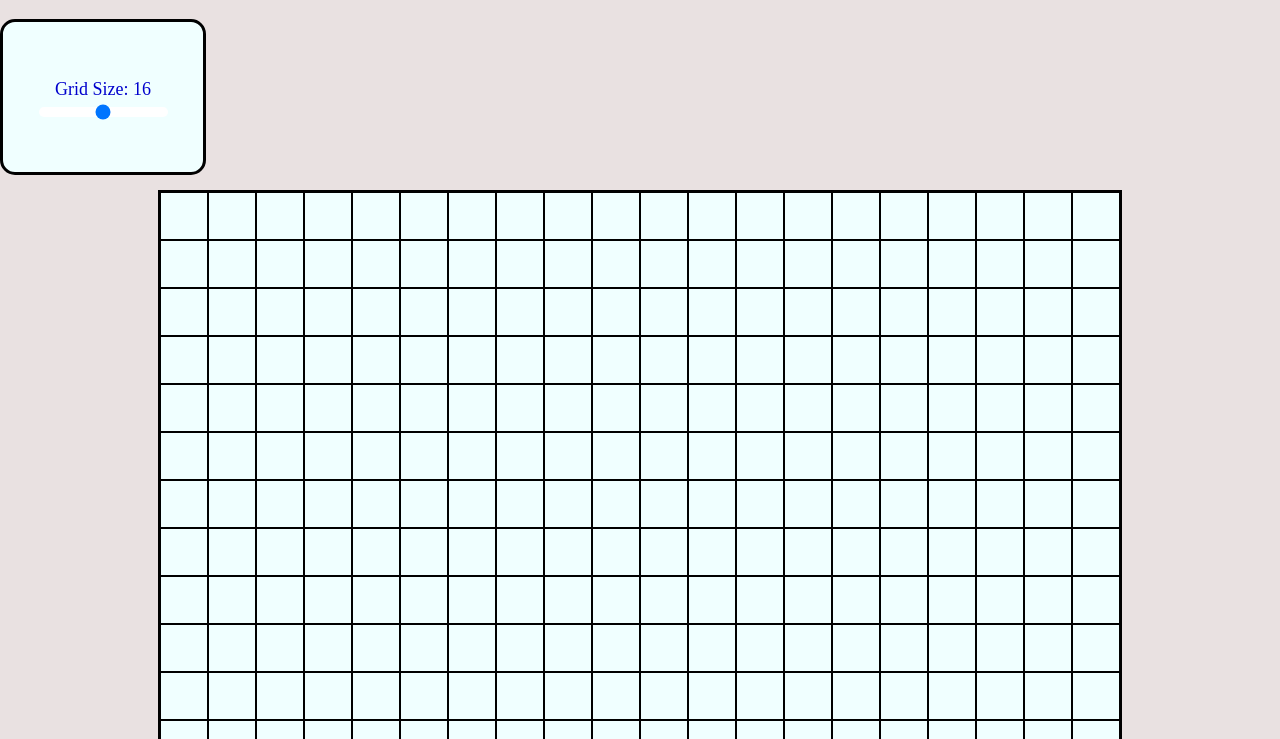
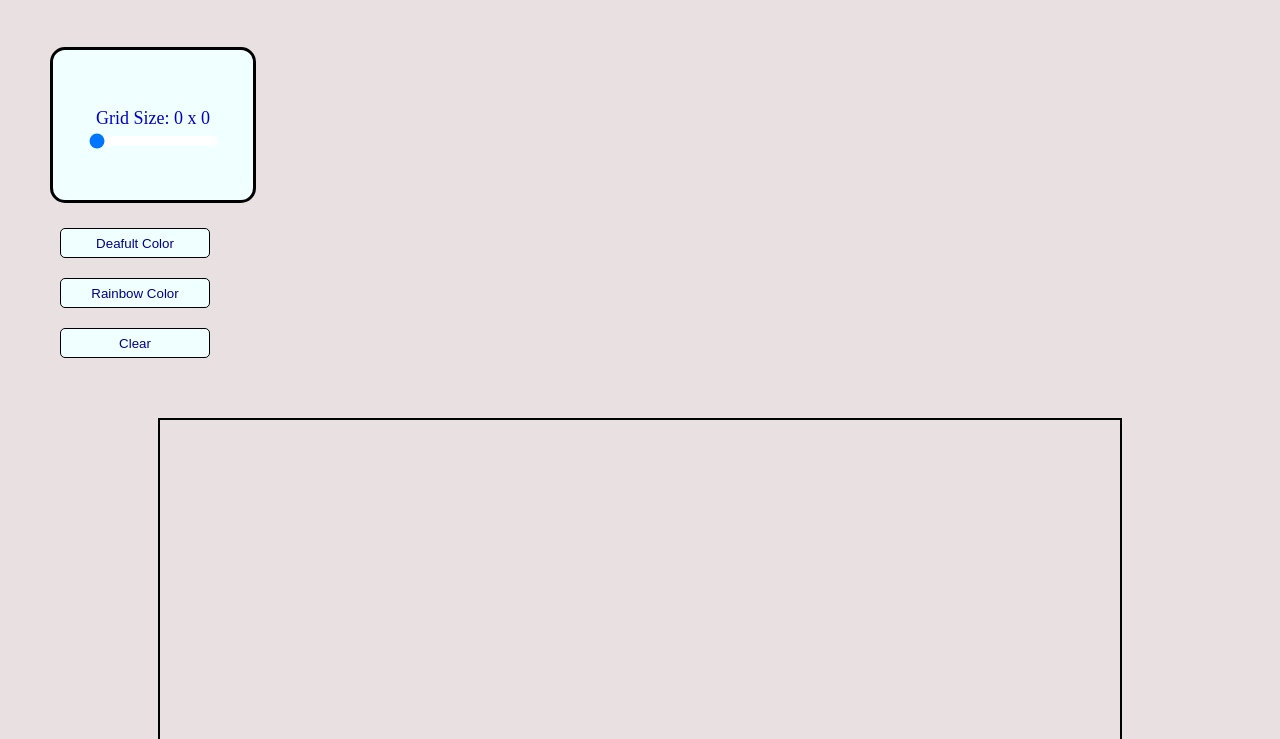
Before and after one commit to DragonflyValkryrie/etch-a-sketch, a plain HTML site: page index.html in a window 1280 px wide. Shown: the part 61-800 px from the top of the page. Drawn offline with Linux system fonts and the light colour scheme.

Commit message:
Interactive features and stylizing
Slider can now be used for grid size adjustment, allowing
users to set a grid size between 0 and 32. Buttons for
changing pen colors have been added (currently without
functionality). Additionally, apply minor stylizing updates
to the user interface for the buttons and slider. The slider
displays the current size.

```diff
--- a/index.html
+++ b/index.html
@@ -6,19 +6,27 @@
         <link rel="stylesheet" href="style.css">
     </head>
     <body>
+
         <h1>Etch-A-Sketch</h1>
 
+        <div class="options-container">
             <div class="slider-container">
             <div class="value-container">
                 <span>Grid Size: </span>
-                <span id="value">16</span>
+                <span id="value">0 x 0</span>
             </div>
-            <input type="range" min="0" max="32" value="16" class="slider" id="myRange">
+            <input type="range" min="0" max="32" value="0" class="slider" id="myRange">
         </div>
 
+        <div class="buttons-container">
+            <button class="deafult-color generic-button">Deafult Color</button>
+            <button class="rainbow-color generic-button">Rainbow Color</button>
+            <button class="clear-button generic-button">Clear</button>
+        </div>
         </div>
 
         <div class="container" id="grid"></div>
+
     </body>
    <script src="script.js"></script>
 </html>
--- a/script.js
+++ b/script.js
@@ -1,4 +1,4 @@
-let gridSize = 20;
+let gridSize = 0;
 
 var slider = document.getElementById("myRange");
 const container = document.querySelector(".container");
@@ -24,6 +24,28 @@ slider.oninput = function() {
     changeGridSize(gridSize);
 };
 
+function setCurrentSize(newSize) {
+    currentSize = newSize
+  };
+
+function changeGridSize(size) {
+    setCurrentSize(size)
+    updateGridSizeValue(size)
+    reloadGrid()
+};
+
+function clearGrid() {
+    grid.innerHTML = ''
+};
+
+function updateGridSizeValue(size) {
+    gridSizeValue.innerHTML = `${size} x ${size}`
+};
+
+function reloadGrid() {
+    clearGrid()
+    createGrid(currentSize)
+};
 
 function createGrid(size) {
 
--- a/style.css
+++ b/style.css
@@ -20,6 +20,30 @@ body {
     border: 1px solid black;
 }
 
+.options-container {
+    display: flex;
+    flex-direction: column;
+    margin: 50px;
+}
+.buttons-container {
+    display: flex;
+    flex-direction: column;
+    width: 200px;
+}
+.generic-button {
+    margin: 10px;
+    padding: 5px;
+    height: 30px;
+    width: 150px;
+    border-radius: 5px;
+    border: 1px solid black;
+    background-color: azure;
+    color: darkblue;
+    cursor: pointer;
+    white-space: nowrap;
+    text-align: center;
+
+}
 
 .slider-container {
     width: 200px;
```
Also changed, not shown: 1 other file.
